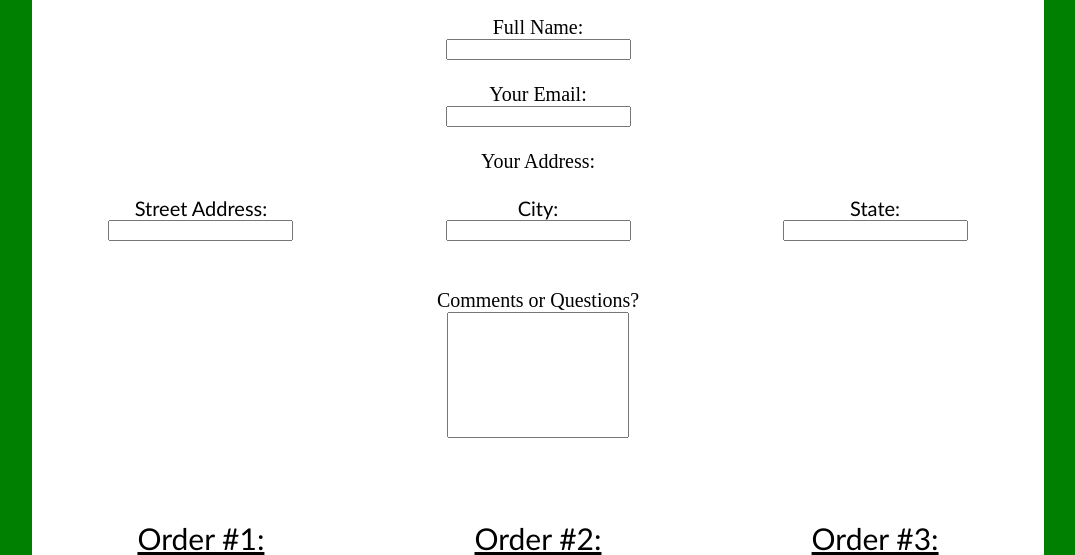
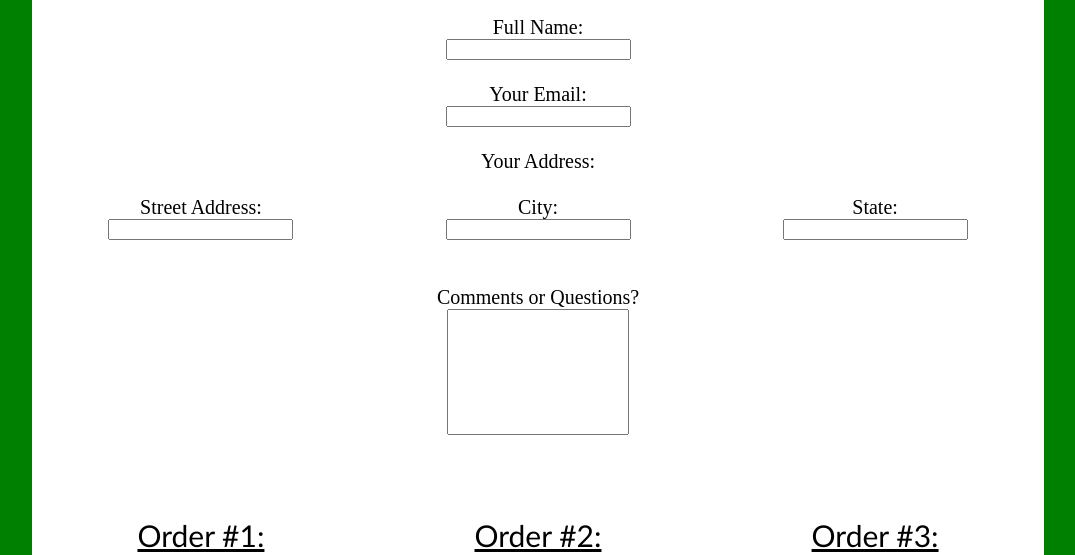
Before and after one commit to GraysonMoore/henryspickles, a PHP site: page /order.html in a window 1280 px wide. Shown: the part 556-1111 px from the top of the page, without its empty margins (102-1177 px from the left). Run offline with PHP 8.4, Linux system fonts and the light colour scheme; some libraries are stand-ins or nearby versions.

Commit message:
Update main.css

```diff
--- a/main.css
+++ b/main.css
@@ -153,6 +153,7 @@ option, select {
 	display: flex;
 	text-align: center;
 	font-size: 20px;
+	font-family: Ariel;
 }
 
 textarea {
```
